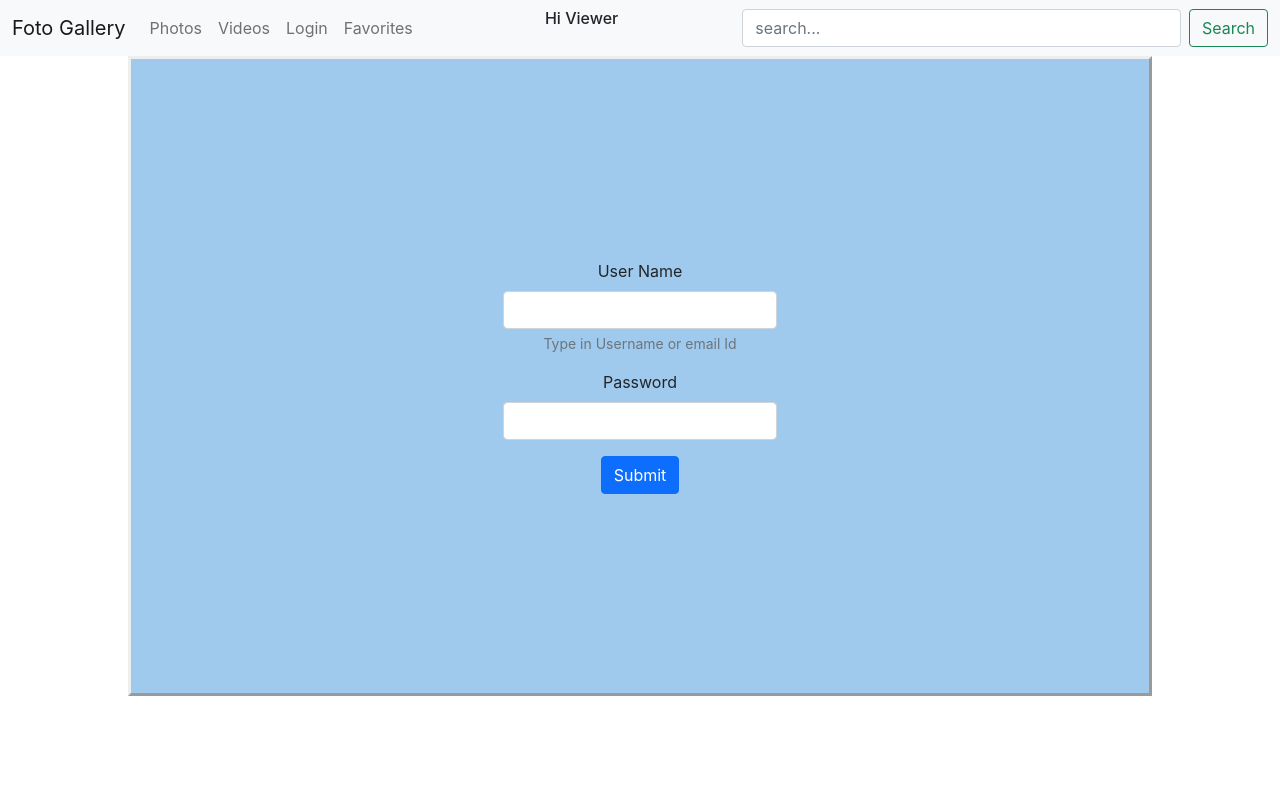
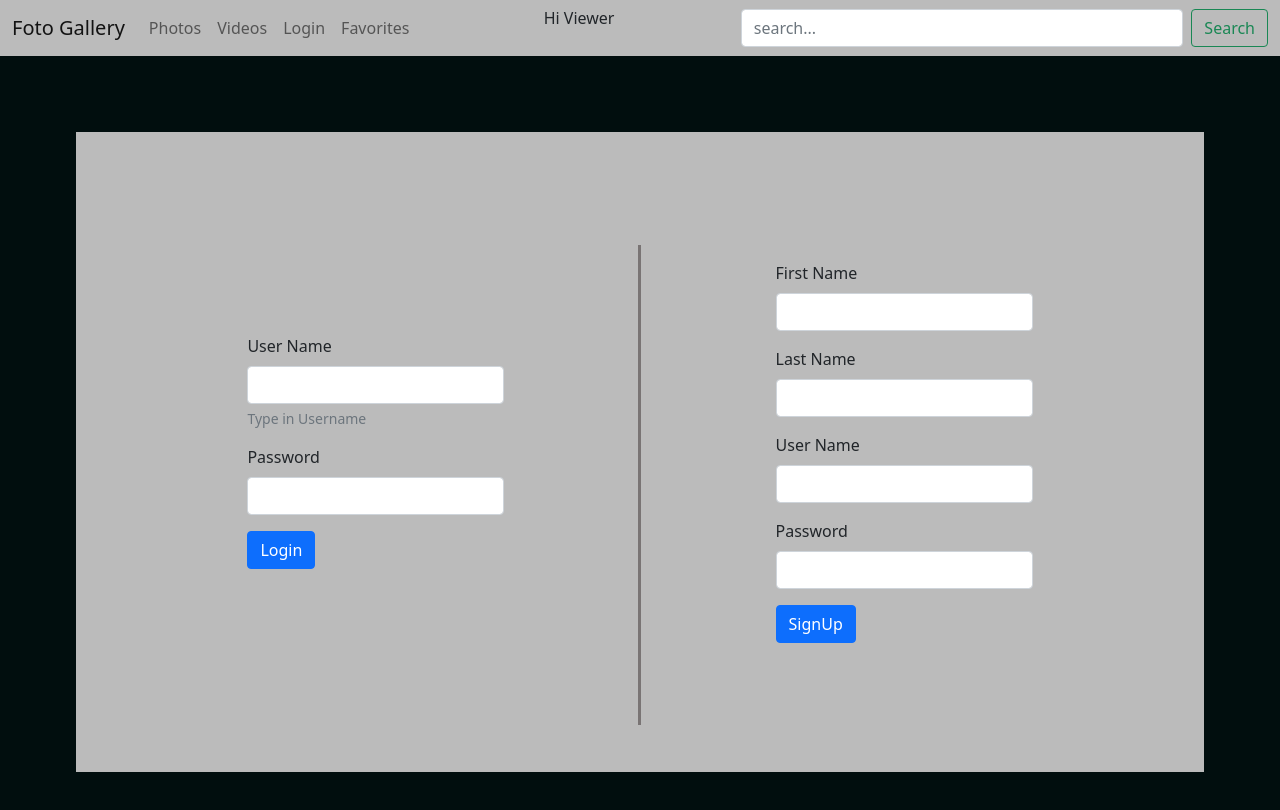
Before and after one commit to Revathysk/Foto-Gallery-React-App-API, a React (Create React App) app: page /login in a window 1280 px wide. Shown: the top 810 px of the page. Built offline with nearby package versions, Linux system fonts and the light colour scheme.

Commit message:
Login and Favorites updated with axios call to POSTGRES user and favorites tables

```diff
--- a/src/App.js
+++ b/src/App.js
@@ -1,11 +1,10 @@
-import { useContext,  useState } from 'react'
+import { useContext, useState } from 'react'
 import axios from 'axios'
 import { Routes, Route } from 'react-router-dom'
 
 
 //context component
 import UserContext from './context/Usercontext';
-
 import './App.css';
 import FotoGallery from './pages/FotoGallery';
 import ImageGallery from './pages/ImageGallery';
@@ -15,17 +14,39 @@ import LogIn from './pages/Login';
 import Navigatepage from './components/NavigatePage';
 
 function App() {
-  const user = useContext(UserContext);
-  const [userLogin,setUserLogin] = useState(user)
+  const [user, setUser] = useState('Viewer')
+  const [userLogin, setUserLogin] = useState('');
   const [imgData, setImageData] = useState('')
-  const [userInput, setUserInput] = useState('')
+  const [userInput, setUserInput] = useState('Nature')
   const [videoData, setVideoData] = useState('')
-  const [favorites,setFavorites]= useState([])
+  // const [favorites,setFavorites] = useState([])
 
-  const addToFavorites = (images) => {
-    console.log('Liked')
-    setFavorites([...favorites,images])
-  }
+  // Add new favorite of user to POSTGRES table Favorite - Create functionality
+  const addToFavorites = async (image) => {
+
+    if (userLogin) {
+      //console.log('Liked by :', userLogin);
+      //console.log('Liked by :', image.webformatURL);
+      const favorites = {
+        username: userLogin,
+        fotourl: image.webformatURL,
+        fototag: image.tags,
+        sharedby: image.user
+      }
+      try {
+        //console.log("Add fav: ", image.tags )
+        const response = await axios.post('http://localhost:8080/api/v1/user/favorites/add/', favorites)
+        //console.log(response.data)
+      }
+      catch (error) {
+        console.log(error)
+        alert("Favorite not saved due to server error. Try again later ")
+      }
+    }
+    else {
+      alert("Please signup/login to save your favorites")
+    }
+  }    // addFavorites
 
   const imageGalleryURL = `https://pixabay.com/api/?key=25458026-1cedfff5e31c1c4038fe36056&q=${userInput}&image_type=photo&pretty=true`
   const videoGalleryURL = `https://pixabay.com/api/videos/?key=25458026-1cedfff5e31c1c4038fe36056&q=${userInput}`
@@ -37,7 +58,6 @@ function App() {
 
   const fetchURL = async () => {
 
-    // console.log('inside fetch', userInput)
     try {
       const imageResponse = await axios.get(imageGalleryURL)
       setImageData(imageResponse.data)
@@ -60,13 +80,13 @@ function App() {
     <div className="App">
       <UserContext.Provider value={user}>
 
-        <Navigatepage handleInput={handleInput} fetchURL={fetchURL} userLogin={userLogin}/>
+        <Navigatepage handleInput={handleInput} fetchURL={fetchURL} />
         <Routes>
-          <Route path='/' element={<FotoGallery/>} />
+          <Route path='/' element={<FotoGallery />} />
           <Route path='/photos' element={<ImageGallery imgData={imgData} userInput={userInput} addToFavorites={addToFavorites} />} />
           <Route path='/videos' element={<VideoGallery videoData={videoData} />} />
-          <Route path='/login' element={<LogIn setUserLogin={setUserLogin} />} />
-          <Route path='/favorites' element={<Favorites favorites={favorites} />}/>
+          <Route path='/login' element={<LogIn setUser={setUser} setUserLogin={setUserLogin} />} />
+          <Route path='/favorites' element={<Favorites userLogin={userLogin} />} />
         </Routes>
       </UserContext.Provider>
     </div>
--- a/src/components/NavigatePage/index.js
+++ b/src/components/NavigatePage/index.js
@@ -3,11 +3,12 @@ import './styles.css';
 import { useContext } from 'react';
 import UserContext from '../../context/Usercontext';
 
-const Navigatepage = ({handleInput, fetchURL , userLogin}) => {
-   const user = useContext(UserContext);
 
-   return (
-            <nav className="navbar navbar-expand-lg navbar-light bg-light">
+const Navigatepage = ({handleInput, fetchURL}) => {
+
+    const user=useContext(UserContext);
+    return (
+            <nav className="navbar navbar-expand-lg navbar-light nav-bgcolor">
                 <div className="container-fluid" >
                     <Link className="navbar-brand" to="/">Foto Gallery</Link>
                     <button className="navbar-toggler" type="button" data-bs-toggle="collapse" data-bs-target="#navbarSupportedContent" aria-controls="navbarSupportedContent" aria-expanded="false" aria-label="Toggle navigation">
@@ -34,7 +35,7 @@ const Navigatepage = ({handleInput, fetchURL , userLogin}) => {
                     </div>
 
                     <div className='searchbar'>
-                        <div id='viewer'> <h6> Hi {userLogin} </h6>  </div>
+                        <div id='viewer'> <h6> Hi {user} </h6>  </div>
                         <input className="form-control me-2" type="search" placeholder= "search..." onChange={handleInput}/>
                         <button className="btn btn-outline-success" onClick={fetchURL}> Search </button>
 
--- a/src/components/NavigatePage/styles.css
+++ b/src/components/NavigatePage/styles.css
@@ -1,3 +1,6 @@
+.nav-bgcolor{
+    background-color: #bbb;
+}
 .searchbar{
     display:flex;
 }
--- a/src/context/Usercontext.js
+++ b/src/context/Usercontext.js
@@ -1,6 +1,6 @@
 import {createContext} from 'react';
 
-const user= 'Viewer';
-const UserContext = createContext(user)
+const user =  'Viewers';
+const UserContext = createContext(user);
 
 export default UserContext;
--- a/src/index.css
+++ b/src/index.css
@@ -1,4 +1,8 @@
 body {
+  background-color: rgb(1, 14, 14);
+ }
+
+/* body{
   margin: 0;
   font-family: -apple-system, BlinkMacSystemFont, 'Segoe UI', 'Roboto', 'Oxygen',
     'Ubuntu', 'Cantarell', 'Fira Sans', 'Droid Sans', 'Helvetica Neue',
@@ -10,4 +14,4 @@ body {
 code {
   font-family: source-code-pro, Menlo, Monaco, Consolas, 'Courier New',
     monospace;
-}
+}  */
--- /dev/null
+++ b/src/pages/Favorites/styles.css
@@ -0,0 +1,4 @@
+.edit-delete {
+    display: flex;
+    justify-content: space-between;
+}
--- a/src/pages/Login/index.js
+++ b/src/pages/Login/index.js
@@ -1,42 +1,173 @@
-import './styles.css'
-import React, { useState } from 'react'
-import { useNavigate } from 'react-router-dom'
-import './styles.css'
+import React, { useState , useContext } from 'react';
+import { useNavigate } from 'react-router-dom';
+import axios from 'axios';
+import UserContext from '../../context/Usercontext';
 
+import './styles.css';
 
-const Login = ({ setUserLogin }) => {
-    const [userName, setUserName] = useState('')
-    const navigate = useNavigate()
+const Login = ( {setUser, setUserLogin} ) => {
 
-    const handleChange = e => { setUserName(e.target.value) }
-    const handleSubmit = e => {
+    const user= useContext(UserContext);
+    const [userName, setUserName] = useState('');
+    const [pwd,setPwd] = useState('');
+    const [loginMessage,setLoginMessage] = useState('')
+    const [signUpMessage,setSignUpMessage] = useState('')
+    const [firstName,setFirstName] = useState('')
+    const [lastName,setLastName] = useState('')
+    const [newUserName,setNewUserName] = useState('')
+    const [newPwd,setNewPwd] = useState('')
+
+    const navigate = useNavigate();
+    //const handleChange = e => { setUserName(e.target.value) }
+
+    const handleSignup= async(e) =>{
         e.preventDefault()
-        setUserLogin(userName)
-        navigate('/photos')
+
+        console.log("handle Signup");
+
+        const newUser = {
+            firstname: firstName,
+            lastname : lastName,
+            username : newUserName,
+            password : newPwd
+        }
+
+        try {
+            console.log("new User: ", newUser.firstname ,newUser.lastname)
+
+            const response= await axios.post('http://localhost:8080/api/v1/adduser',newUser)
+                 console.log(response.status)
+                if(response.status===200){
+                    setFirstName('')
+                    setLastName('')
+                    setNewUserName('')
+                    setNewPwd('')
+                    setSignUpMessage('Signed up successfully. Please login!')
+                }
+
+        }
+        catch(err){
+            console.log(err)
+            setSignUpMessage('Ops! Username taken. Try adding a number') ;
+        }
+    }
+
+    const handleSubmit = async(e) => {
+
+        e.preventDefault()
+
+        try {
+            console.log(userName);
+            const response = await axios.get(`http://localhost:8080/api/v1/user/${userName}`);
+            console.log('user search result:', response);
+
+            if (response.status === 200 && response.data.length > 0) {
+                console.log("User Found");
+                if (response.data[0].password === pwd) {
+                    setUser (response.data[0].firstname)
+                    setUserLogin(userName);
+                    navigate('/favorites');
+                }
+                else{
+                    setUserName('');
+                    setPwd('');
+                    setLoginMessage('Invalid credential. Password is case sensitive');
+                }
+            }
+
+            else {
+                // when fecth user returns length zero
+                setLoginMessage("User not found");
+            }
+        }
+        catch (err) {
+            console.log(err);
+        }
     }
 
     return (
-        <form id="login-form" className='mx-auto' onSubmit={handleSubmit}>
+        <div className="user-main-div">
+        <form id="login-form1" className='mx-auto' onSubmit={handleSubmit}>
             <div className='login-div'>
+
                 <div className="mb-3">
                     <label htmlFor="exampleInputUser1" className="form-label">User Name</label>
                     <input
                         type="text" className="form-control"
                         id="exampleInputUser1" aria-describedby="userHelp"
                         value={userName}
-                        onChange={handleChange}
+                        onChange={e => setUserName(e.target.value) }
                     />
-                    <div id="userHelp" className="form-text"> Type in Username or email Id </div>
+                    <div id="userHelp" className="form-text"> Type in Username </div>
                 </div>
+
                 <div className="mb-3">
                     <label htmlFor="exampleInputPassword1" className="form-label">Password</label>
-                    <input type="password" className="form-control" id="exampleInputPassword1" />
+                    <input
+                    type="password" className="form-control" id="exampleInputPassword1"
+                    value={pwd}
+                    onChange={e => setPwd(e.target.value) }
+                    />
                 </div>
+                <div id="userHelp" className="form-text"> {loginMessage} </div>
 
-                <button type="submit" className="btn btn-primary">Submit</button>
+                <button type="submit" className="btn btn-primary"> Login </button>
+
             </div>
         </form>
 
+        <div className='line'> </div>
+
+        <form id="login-form2" className='mx-auto' onSubmit={handleSignup}>
+        <div className='login-div'>
+
+            <div className="mb-3">
+                <label htmlFor="exampleInputUser2" className="form-label">First Name</label>
+                <input
+                    type="text" className="form-control"
+                    id="exampleInputUser2" aria-describedby="userHelp"
+                    value={firstName}
+                    onChange={e => setFirstName(e.target.value) }
+                />
+            </div>
+
+            <div className="mb-3">
+                <label htmlFor="exampleInputUser3" className="form-label">Last Name</label>
+                <input
+                    type="text" className="form-control"
+                    id="exampleInputUser3" aria-describedby="userHelp"
+                    value={lastName}
+                    onChange={e => setLastName(e.target.value) }
+                />
+
+            </div>
+
+            <div className="mb-3">
+                <label htmlFor="exampleInputUser4" className="form-label">User Name</label>
+                <input
+                    type="text" className="form-control"
+                    id="exampleInputUser4" aria-describedby="userHelp"
+                    value={newUserName}
+                    onChange={e => setNewUserName(e.target.value) }
+                />
+            </div>
+
+            <div className="mb-3">
+                <label htmlFor="exampleInputPassword2" className="form-label">Password</label>
+                <input
+                type="password" className="form-control" id="exampleInputPassword2"
+                value={newPwd}
+                onChange={e => setNewPwd(e.target.value) }
+                />
+            </div>
+
+            <div id="userHelp" className="form-text"> {signUpMessage} </div>
+
+            <button type="submit" className="btn btn-primary"> SignUp </button>
+
+        </div>
+    </form>
+    </div>
     );
 }
 
--- a/src/pages/Login/styles.css
+++ b/src/pages/Login/styles.css
@@ -1,21 +1,25 @@
+ body{
+     background-color: rgb(1, 14, 14);
+ }
+.user-main-div{
+    display:flex;
+    margin:2cm;
+    padding: 1cm;
+    background-color: #bbb;
+    height:80vh;
+}
 
-
- #login-form
+ #login-form1,#login-form2
   {
       display:flex;
-      flex-wrap: wrap;
       flex-direction: column;
       align-content: center;
       justify-content: center;
-      width:80vw;
-      height:80vh;
-      border-style:outset;
-      background-color: rgba(61, 147, 218, 0.486);
+      text-align: left;
+   }
+
+ .line{
+    margin-top: 2cm;
+    border-left: 3px solid rgb(121, 116, 116);
+    height: 60vh;
  }
-
- #login-div{
-     width:50vw;
-     height:50vh;
-     border: solid black;
-
- }
```
Also changed, not shown: src/pages/Favorites/index.js (+75 -7 lines), src/pages/ImageGallery/index.js (+9 -11 lines), 1 other file (tests, documents, lock files or other folders).
